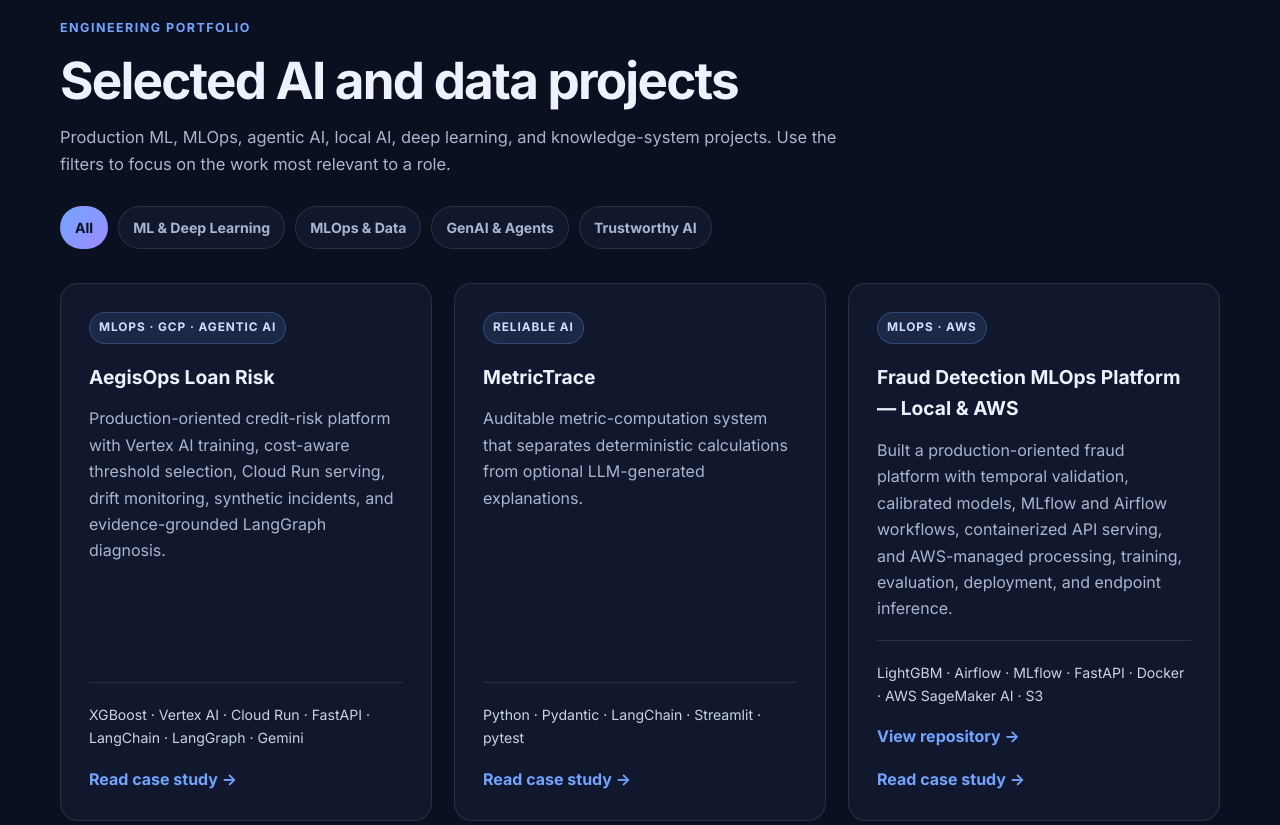
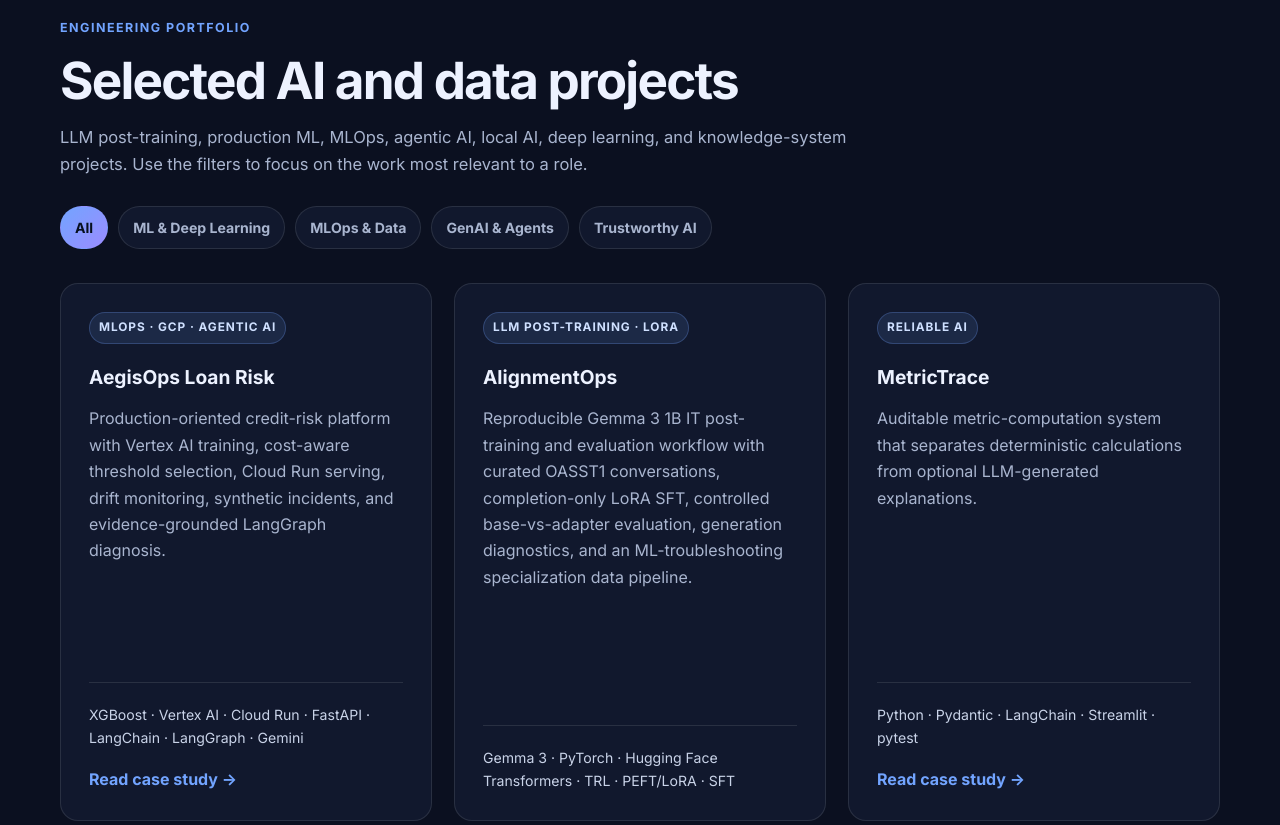
Before and after one commit to Arash80/my-page, a plain HTML site: page docs/index.html in a window 1280 px wide. Shown: the part 880-1705 px from the top of the page. Drawn offline with Linux system fonts and the light colour scheme.

Commit message:
Feature AlignmentOps LLM post-training project on portfolio

```diff
--- a/docs/index.html
+++ b/docs/index.html
@@ -56,7 +56,7 @@
       <div class="wrap">
         <p class="kicker">Engineering portfolio</p>
         <h2>Selected AI and data projects</h2>
-        <p class="section-intro">Production ML, MLOps, agentic AI, local AI, deep learning, and knowledge-system projects. Use the filters to focus on the work most relevant to a role.</p>
+        <p class="section-intro">LLM post-training, production ML, MLOps, agentic AI, local AI, deep learning, and knowledge-system projects. Use the filters to focus on the work most relevant to a role.</p>
 
         <div class="project-filters" role="group" aria-label="Filter projects">
           <button class="filter-button is-active" type="button" data-filter="all" aria-pressed="true">All</button>
@@ -73,6 +73,13 @@
             <p>Production-oriented credit-risk platform with Vertex AI training, cost-aware threshold selection, Cloud Run serving, drift monitoring, synthetic incidents, and evidence-grounded LangGraph diagnosis.</p>
             <div class="stack">XGBoost · Vertex AI · Cloud Run · FastAPI · LangChain · LangGraph · Gemini</div>
             <a href="case-studies.html#aegisops" aria-label="Read the AegisOps Loan Risk case study">Read case study →</a>
+          </article>
+
+          <article class="card" data-categories="genai ml trustworthy">
+            <span class="tag">LLM Post-Training · LoRA</span>
+            <h3>AlignmentOps</h3>
+            <p>Reproducible Gemma 3 1B IT post-training and evaluation workflow with curated OASST1 conversations, completion-only LoRA SFT, controlled base-vs-adapter evaluation, generation diagnostics, and an ML-troubleshooting specialization data pipeline.</p>
+            <div class="stack">Gemma 3 · PyTorch · Hugging Face Transformers · TRL · PEFT/LoRA · SFT</div>
           </article>
 
           <article class="card" data-categories="trustworthy genai">
@@ -216,7 +223,7 @@
         <h2>Technical focus</h2>
         <div class="skill-grid">
           <div><h3>Machine Learning</h3><p>PyTorch, scikit-learn, LightGBM, XGBoost, pandas, NumPy, model calibration, temporal validation, imbalanced learning, and rigorous evaluation.</p></div>
-          <div><h3>GenAI &amp; Agents</h3><p>LangChain, LangGraph, Microsoft AutoGen, LCEL, Hugging Face, Ollama, Qdrant, Chroma, FAISS, Neo4j, GraphRAG, hybrid retrieval, reranking, and guardrails.</p></div>
+          <div><h3>GenAI &amp; Agents</h3><p>Hugging Face Transformers, TRL, PEFT/LoRA, SFT, LangChain, LangGraph, Microsoft AutoGen, LCEL, Ollama, Qdrant, Chroma, FAISS, Neo4j, GraphRAG, hybrid retrieval, reranking, and guardrails.</p></div>
           <div><h3>MLOps &amp; Cloud</h3><p>MLflow, Airflow, FastAPI, Docker, PostgreSQL, GitHub Actions, pytest, AWS SageMaker AI, Amazon S3, IAM, CloudWatch, Google Vertex AI, Cloud Run, Cloud Build, Artifact Registry, managed training, deployment, and endpoint inference.</p></div>
           <div><h3>Robotics, RL &amp; Control</h3><p>Motion planning, robot kinematics and dynamics, MATLAB/Simulink, deep reinforcement learning, state-space modeling, system identification, observers, fault detection, cyber-physical systems, and robust control.</p></div>
         </div>
```
